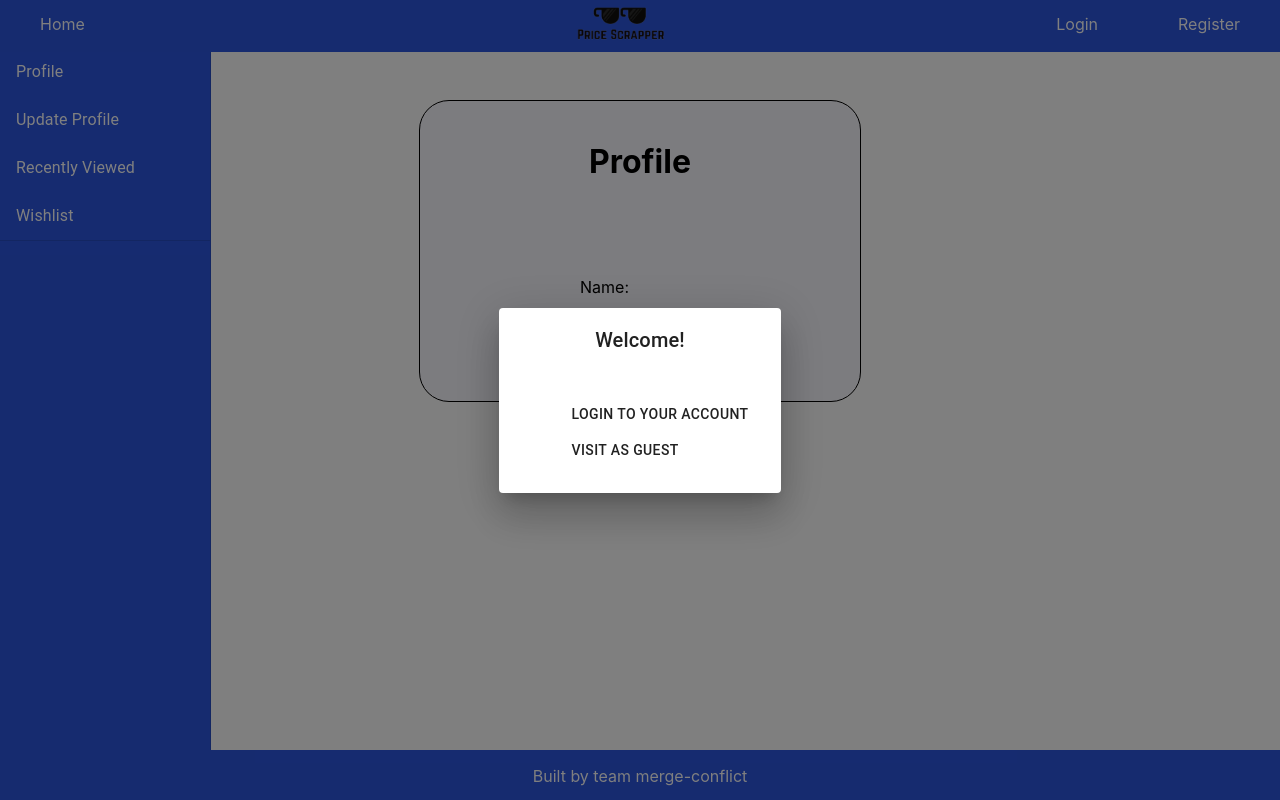
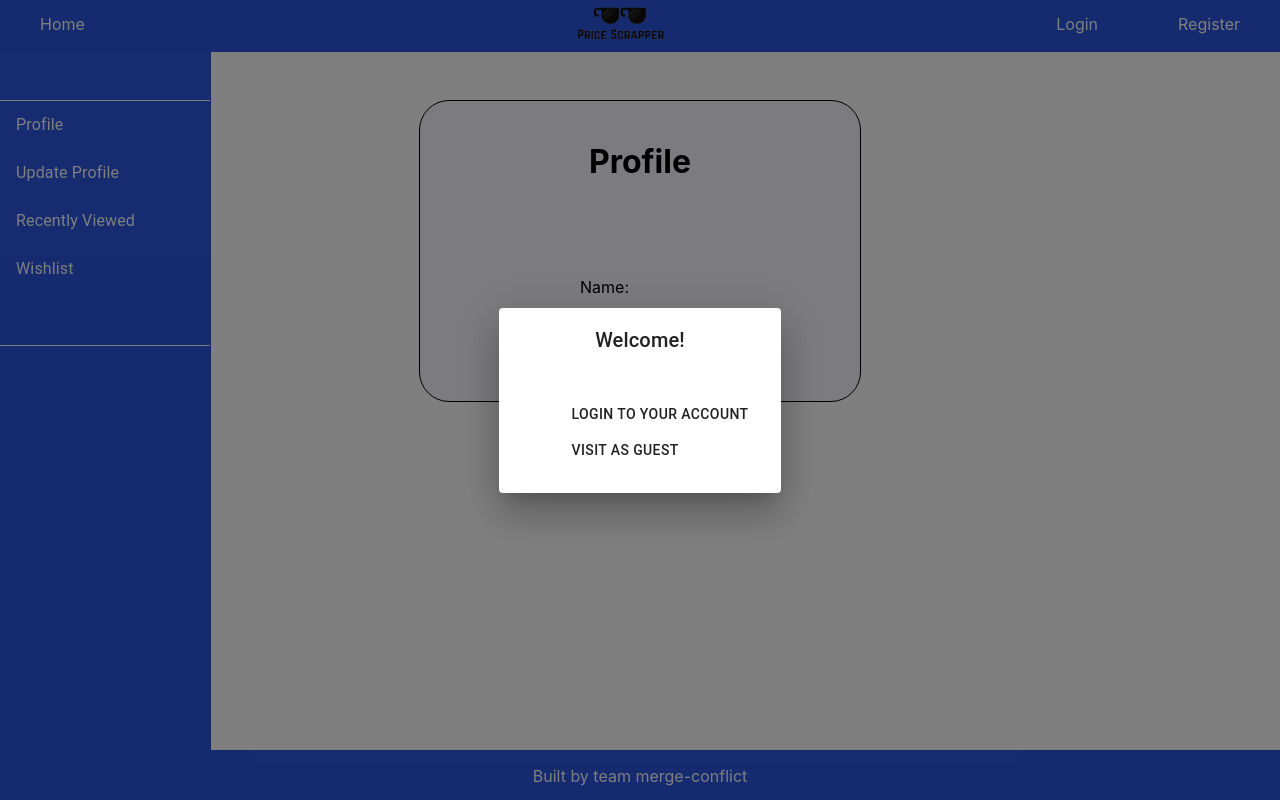
Before and after one commit to amirhoseyn221177/PriceScrapper, a React (Create React App) app in the folder price_scrapper_front/: page /profile in a window 1280 px wide. Built offline with nearby package versions, Linux system fonts and the light colour scheme.

Commit message:
add hover color to drawer items

```diff
--- a/price_scrapper_front/src/components/Profile/Profile.css
+++ b/price_scrapper_front/src/components/Profile/Profile.css
@@ -64,7 +64,6 @@ form {
 form ul li label {
     margin-top: 14px;
     float: left;
-    margin-right: 32px;
 }
 
 .textField {
@@ -109,3 +108,18 @@ form ul li {
 #profileForm {
     float: left;
 }
+
+hr.MuiDivider-root {
+    background-color: white;
+    margin-top: 25%;
+}
+
+#drawer .MuiListItem-button {
+    width: 120%;
+}
+
+#drawer .MuiListItem-button:hover {
+    text-decoration: none;
+    background-color: white;
+    color: #3f51b5;
+}
```
